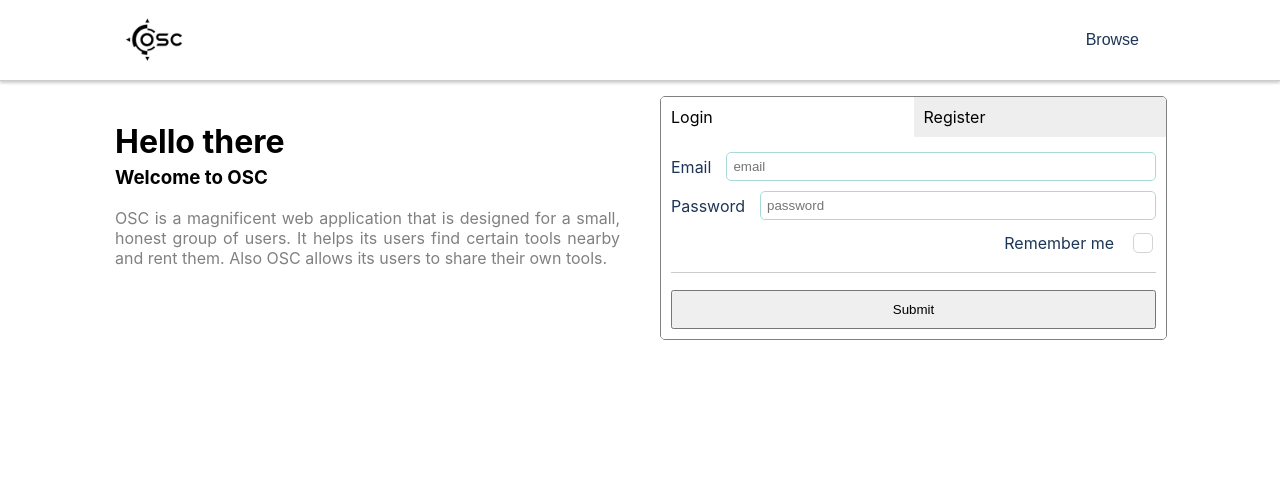
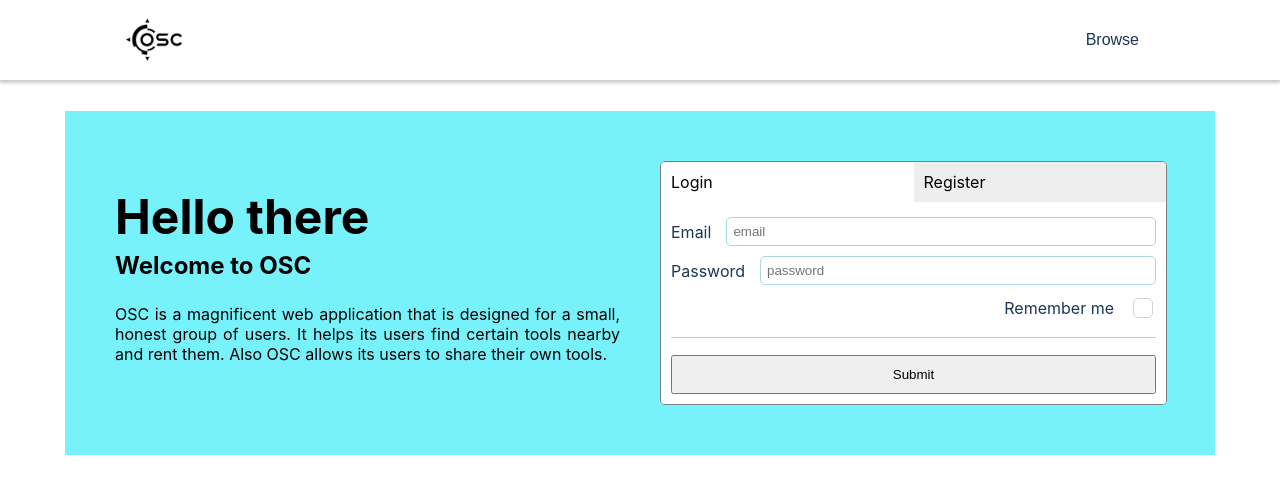
Before and after one commit to Dumitrescu-Dragos/Proiect-colectiv-Group934-Team3, a React (Create React App) app in the folder front-end1/: page / in a window 1280 px wide. Shown: the top 494 px of the page. Built offline with nearby package versions, Linux system fonts and the light colour scheme.

Commit message:
Update All-Ads Component

```diff
--- a/front-end1/src/App.scss
+++ b/front-end1/src/App.scss
@@ -1,7 +1,6 @@
 /*
     General theme
 */
-
 
 .shadow {
     -webkit-box-shadow: 0px 0px 15px 0px rgba(0,0,0,0.25);
--- a/front-end1/src/views/allAdsView/AllAdsView.tsx
+++ b/front-end1/src/views/allAdsView/AllAdsView.tsx
@@ -91,32 +91,32 @@ export default class AllAdsView extends React.Component<any, IState> {
                     let data: Advertisement[] = res.data;
                     const filter: FilterObject = this.state.filter;
 
-                    if (filter.searchFilter) {
-                        data = data.filter((ad) => {
-                            if (ad.title != undefined) {
-                                return ad.title.includes(filter.searchFilter!!)
-                            }
-                            return false;
-                        })
-                    }
+                    // if (filter.searchFilter) {
+                    //     data = data.filter((ad) => {
+                    //         if (ad.title != undefined) {
+                    //             return ad.title.includes(filter.searchFilter!!)
+                    //         }
+                    //         return false;
+                    //     })
+                    // }
 
-                    if (filter.categoryFilter) {
-                        data = data.filter((ad) => {
-                            if (ad.category != undefined) {
-                                return ad.category.name === filter.categoryFilter;
-                            }
-                            return false;
-                        })
-                    }
+                    // if (filter.categoryFilter) {
+                    //     data = data.filter((ad) => {
+                    //         if (ad.category != undefined) {
+                    //             return ad.category.name === filter.categoryFilter;
+                    //         }
+                    //         return false;
+                    //     })
+                    // }
 
-                    if (filter.availableFilter) {
-                        data = data.filter((ad) => {
-                            if (ad.tool != undefined) {
-                                return ad.tool.isAvailable === true;
-                            }
-                            return false;
-                        })
-                    }
+                    // if (filter.availableFilter) {
+                    //     data = data.filter((ad) => {
+                    //         if (ad.tool != undefined) {
+                    //             return ad.tool.isAvailable === true;
+                    //         }
+                    //         return false;
+                    //     })
+                    // }
 
 
                     this.setState({ advertisements: data });
--- a/front-end1/src/views/landingPage/LandingPage.scss
+++ b/front-end1/src/views/landingPage/LandingPage.scss
@@ -5,7 +5,9 @@
     display: flex;
     align-items: stretch;
     max-width: 1050px;
-    margin: 0 auto;
+    margin: 30px auto;
+    background: #77f1fa;
+    padding: 50px;
 
   .geosuggest__suggests--hidden {
     max-height: 0;
@@ -33,15 +35,17 @@
     h1 {
       margin-bottom: 5px;
       margin-top: 0px;
+      font-size: 3rem;
     }
 
     h3 {
+      font-size: 1.5rem;
       margin-top: 5px;
     }
 
     p {
       text-align: justify;
-      color: gray;
+      color: black;
     }
   }
 }
```
